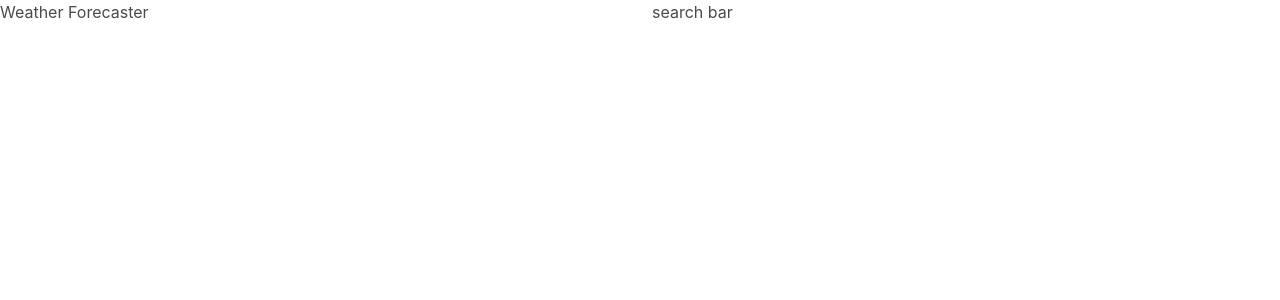
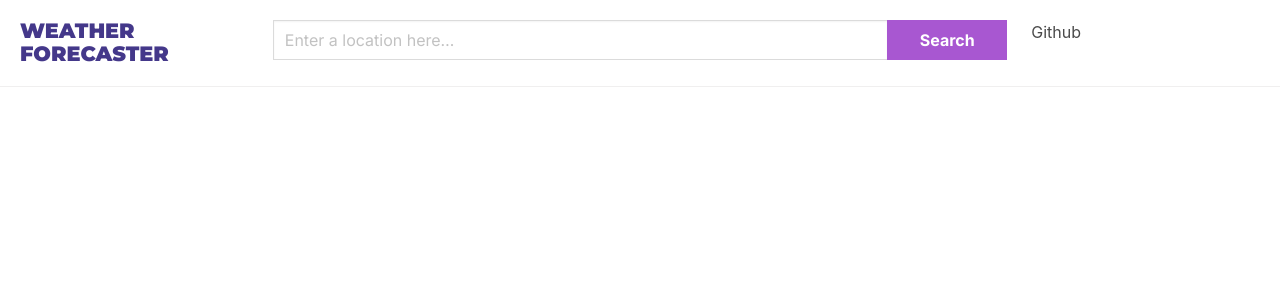
Before and after one commit to GedalyaKrycer/hw-6-weather-dashboard, a React (Create React App) app in the folder weather-forecaster/: page / in a window 1280 px wide. Shown: the top 300 px of the page. Built offline with nearby package versions, Linux system fonts and the light colour scheme.

Commit message:
Added initial search bar

```diff
--- a/weather-forecaster/src/components/SearchBar/index.js
+++ b/weather-forecaster/src/components/SearchBar/index.js
@@ -3,12 +3,26 @@ import './style.css';
 
 function SearchBar() {
     return (
-        <header className="columns">
-            <div className="column">
-                <h1>Weather Forecaster</h1>
-            </div>
-            <div className="column">
-                search bar
+        <header className="search-bar__header">
+            <div className="columns">
+                <div className="column is-one-fifth">
+                    <h1 className="search-bar__logo">Weather Forecaster</h1>
+                </div>
+                <div className="column">
+                    <div className="field has-addons">
+                        <div className="control is-expanded">
+                            <input id="citySearch" className="input" type="text" placeholder="Enter a location here…" />
+                        </div>
+                        <div className="control">
+                            <button id="citySubmit" type="submit" className="button g__full-percent-height">
+                                Search
+                        </button>
+                        </div>
+                    </div>
+                </div>
+                <div className="column is-one-fifth">
+                    Github
+                </div>
             </div>
 
         </header>
--- a/weather-forecaster/src/components/SearchBar/style.css
+++ b/weather-forecaster/src/components/SearchBar/style.css
@@ -0,0 +1,8 @@
+.search-bar__header {
+    padding: 20px 20px;
+    border-bottom: solid 1px rgb(240, 239, 239);
+}
+
+.search-bar__logo {
+    max-width: 50px;
+}
--- a/weather-forecaster/src/global.css
+++ b/weather-forecaster/src/global.css
@@ -1,4 +1,18 @@
 @import url('https://fonts.googleapis.com/css2?family=Inter:wght@100;200;400;600;700;900&family=Montserrat:wght@100;400;900&display=swap');
+
+/* ——————————————————————————————————————————————————————————————
+Variables
+—————————————————————————————————————————————————————————————— */
+:root {
+  --primary-color: #44388a;
+  --primary-light-color: rgba(68, 56, 138, 0.4);
+  --secondary-color: #a857d1;
+  --text-grey-color: #4a4a4a;
+}
+
+/* ——————————————————————————————————————————————————————————————
+Base
+—————————————————————————————————————————————————————————————— */
 body {
   margin: 0;
   font-family: -apple-system, BlinkMacSystemFont, 'Inter', 'Fira Sans', 'Droid Sans', 'Helvetica Neue',
@@ -11,3 +25,66 @@ code {
   font-family: source-code-pro, Menlo, Monaco, Consolas, 'Courier New',
     monospace;
 }
+
+.g__full-percent-height {
+  height: 100%;
+}
+
+
+/* ——————————————————————————————————————————————————————————————
+Typography
+—————————————————————————————————————————————————————————————— */
+
+h1 {
+  font-family: 'Montserrat', sans-serif;
+  font-weight: bolder;
+  color: var(--primary-color);
+  font-size: 1.3rem;
+  text-transform: uppercase;
+  line-height: 1.1;
+}
+
+
+
+
+
+/* ——————————————————————————————————————————————————————————————
+Bulma Overrides
+—————————————————————————————————————————————————————————————— */
+
+.input,
+.button {
+    font-size: 16px;
+    font-family: 'Inter', sans-serif;
+    border-radius: 0;
+    transition: .5s;
+}
+
+.button {
+    background-color: #a857d1;
+    border-color: #a857d1;
+    color: white;
+    font-family: 'Inter', sans-serif;
+    font-weight: bold;
+    min-width: 120px;
+    white-space: normal;
+}
+
+.button:hover {
+    background-color: #44388a;
+    border-color: #44388a;
+    color: white;
+    transition: .5s;
+}
+
+.button:focus {
+    color: white;
+    transition: .5s;
+}
+
+.input:focus {
+    box-shadow: 1px 1px 10px 0 rgba(0, 0, 0, 0.15);
+    border-color: white;
+    font-size: 22px;
+    transition: .5s;
+}
```
